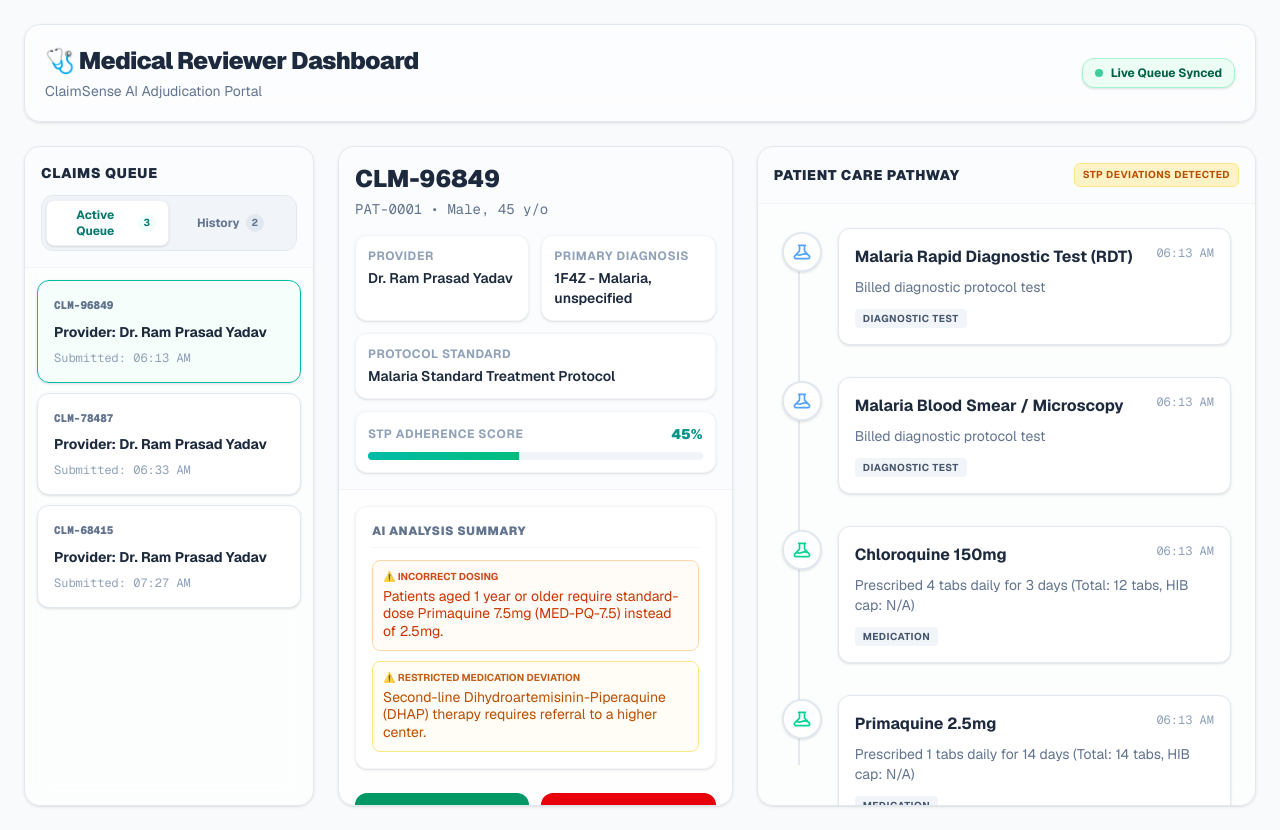
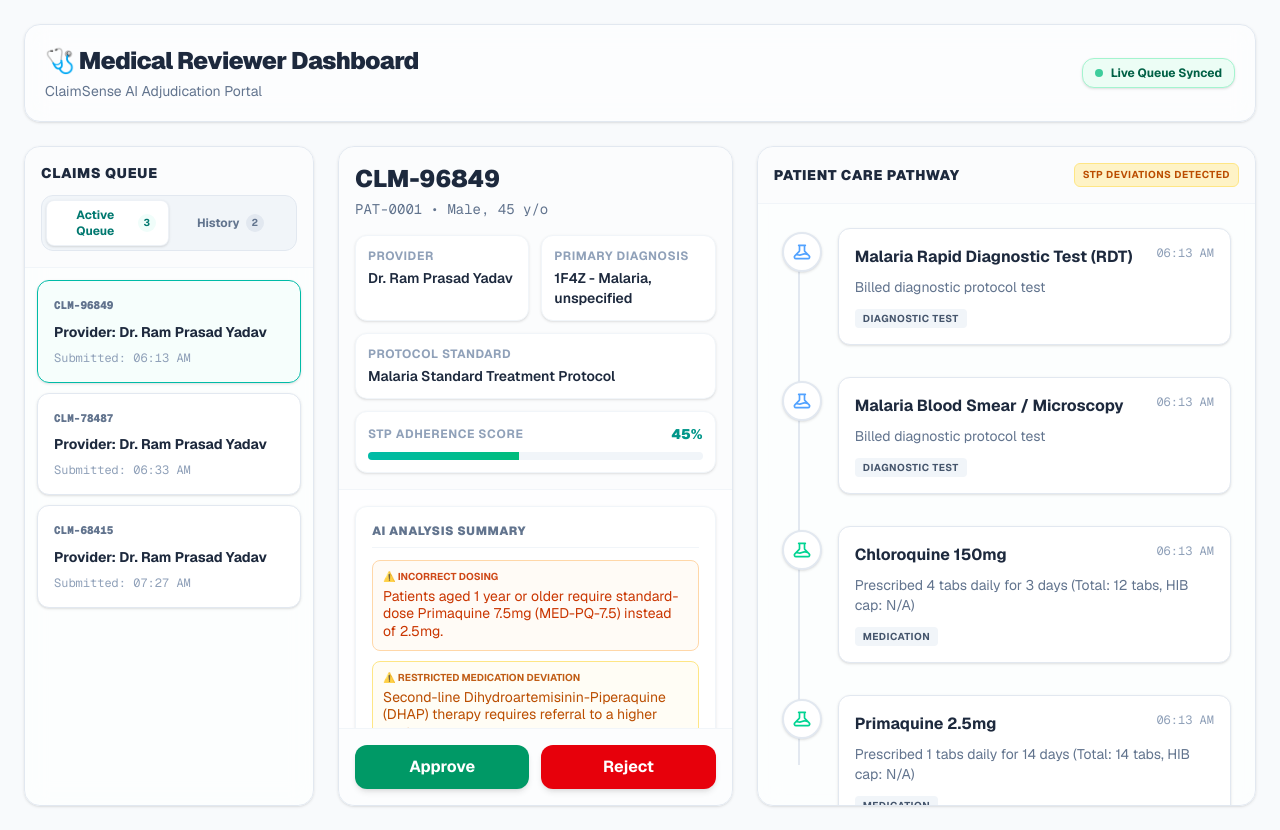
Before and after one commit to saurav8989/ClaimSenseAI, a Next.js app: page /reviewer in a window 1280 px wide. Built offline with nearby package versions, Linux system fonts and the light colour scheme.

Commit message:
fix: make ClaimDetailsPanel scrollable and fix action buttons clipping

```diff
--- a/src/components/ClaimDetailsPanel.jsx
+++ b/src/components/ClaimDetailsPanel.jsx
@@ -99,9 +99,8 @@ export default function ClaimDetailsPanel({ claim, onAction }) {
         </div>
       </div>
 
-      {/* Middle Section: AI Analysis Breakdown */}
-      <div className="flex-1 p-4 space-y-4 flex flex-col justify-between">
-        <div className="space-y-4">
+      {/* Scrollable Middle Content Section */}
+      <div className="flex-1 overflow-y-auto p-4 space-y-4 min-h-0">
         {/* Reviewer Audit Comments */}
         {isAdjudicated && (
           <div className={`p-3 rounded-xl border text-sm shadow-sm ${
@@ -160,8 +159,9 @@ export default function ClaimDetailsPanel({ claim, onAction }) {
         </div>
       </div>
 
-        {/* Adjudication Action Buttons */}
-        <div className="pt-2 flex gap-3 mt-auto">
+      {/* Fixed Bottom Action Panel */}
+      <div className="p-4 border-t border-slate-100 bg-slate-50/40">
+        <div className="flex gap-3">
           {isAdjudicated ? (
             <div className="w-full text-center py-2 text-xs text-slate-400 font-mono italic">
               This claim has been finalized and cannot be re-adjudicated.
```
Lines whose indentation alone changed are shown as unchanged.
